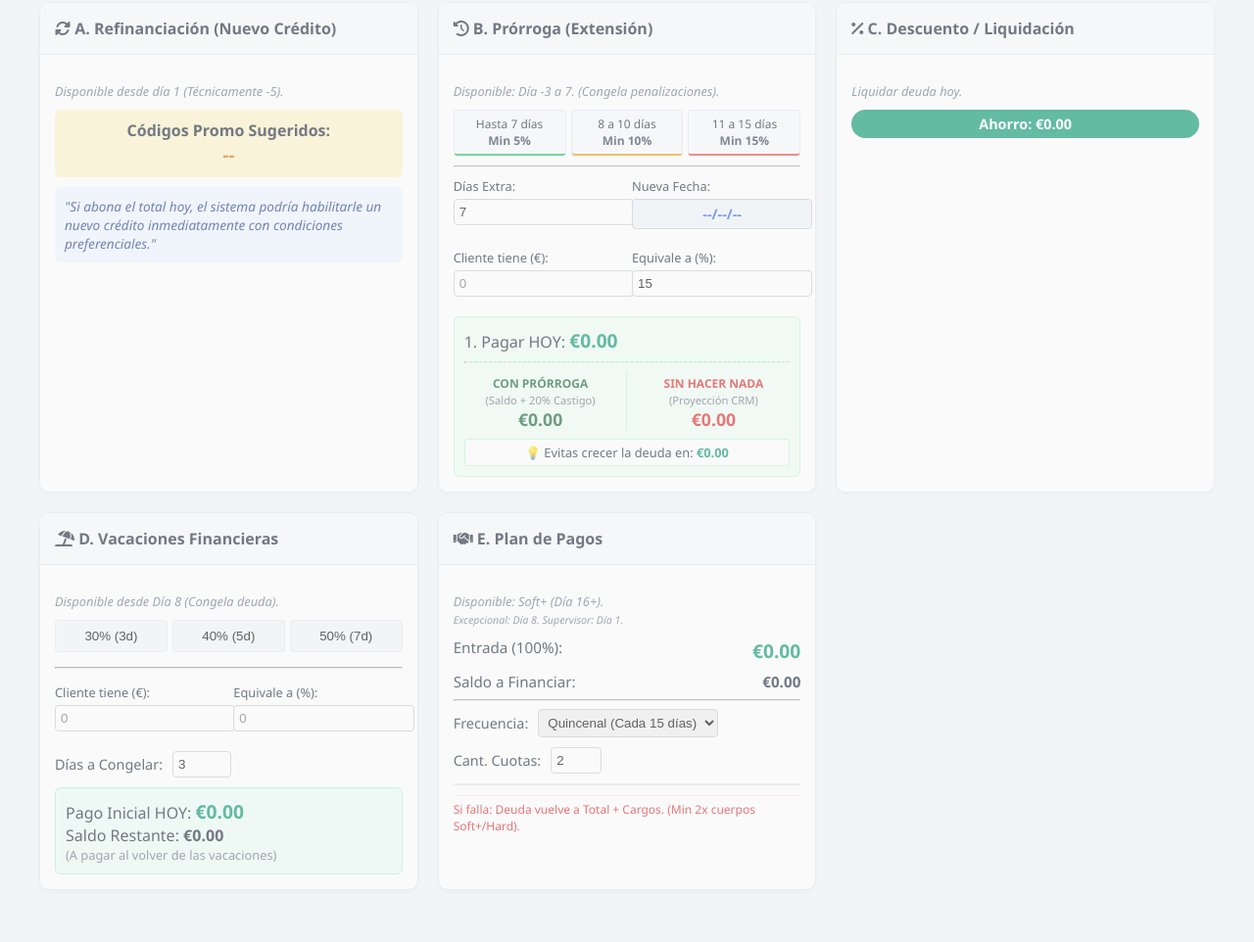
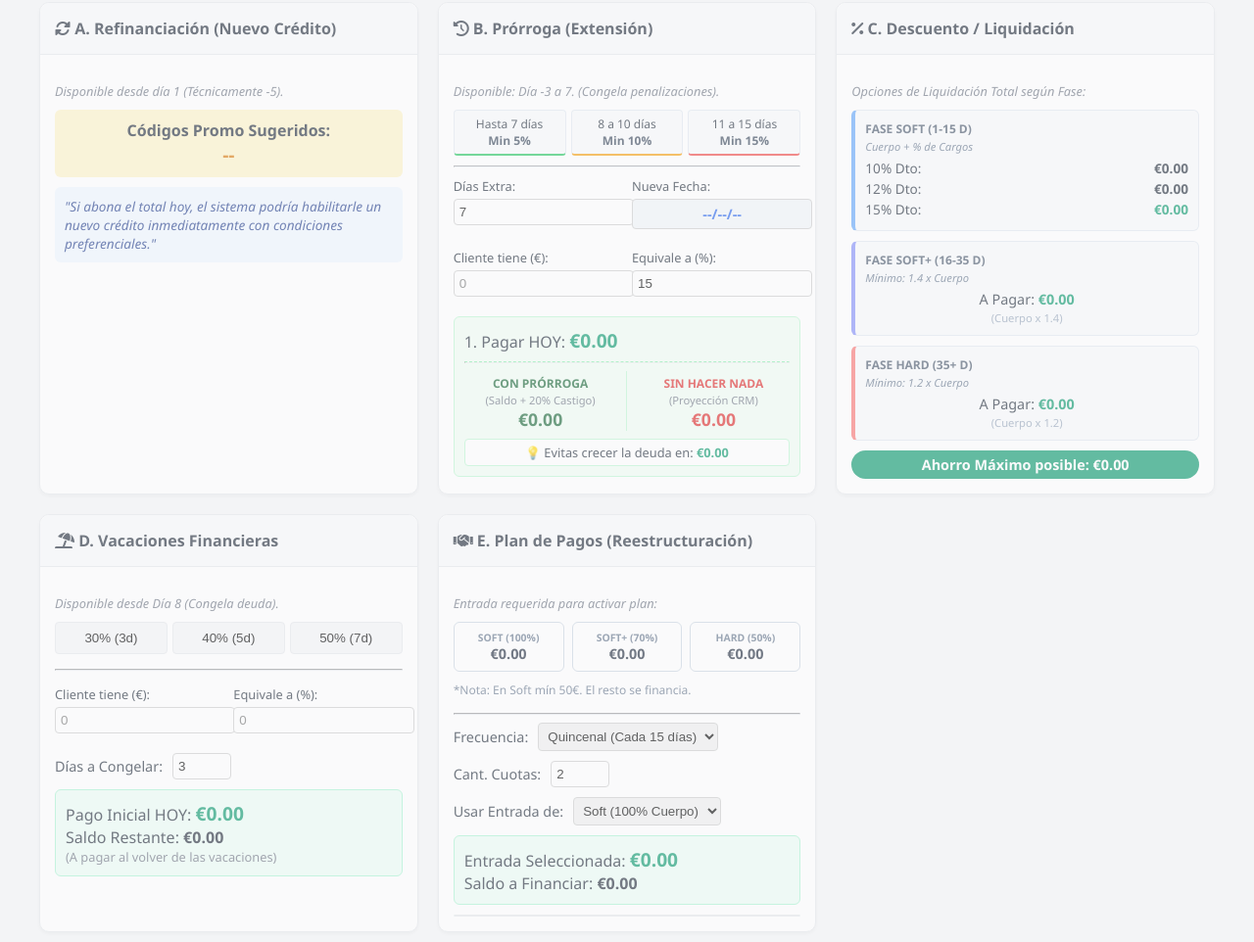
Before and after one commit to LizGeno/calculadoraPropuestasJob, a plain HTML site: page index.html in a window 1280 px wide. Shown: the part 380-1342 px from the top of the page at 98% size. Before the commit the page ends 1309 px from the top, so only its background shows below. Drawn offline with Linux system fonts and the light colour scheme.

Commit message:
version final tablero con comparativas

```diff
--- a/index.html
+++ b/index.html
@@ -152,23 +152,39 @@
         <div class="card" id="cardDescuento">
             <div class="card-header"><i class="fas fa-percentage"></i> C. Descuento / Liquidación</div>
             <div class="card-body">
-                <p class="status-text">Liquidar deuda hoy.</p>
+                <p class="status-text">Opciones de Liquidación Total según Fase:</p>
 
-                <div id="descSoft" style="display:none;">
-                    <p class="sub-label">Soft (1-15 días): % sobre Cargos (Total - Cuerpo)</p>
-                    <div class="calc-row"><span>10% Dto:</span> <strong id="dSoft10">€0.00</strong> (Paga)</div>
-                    <div class="calc-row"><span>12% Dto:</span> <strong id="dSoft12">€0.00</strong> (Paga)</div>
-                    <div class="calc-row"><span>15% Dto:</span> <strong id="dSoft15" class="money">€0.00</strong> (Paga)</div>
-                    <p class="note">Más de 15% requiere Supervisor.</p>
+                <div class="comparison-container">
+
+                    <div class="option-box soft-style">
+                        <div class="opt-title">FASE SOFT (1-15 d)</div>
+                        <div class="opt-desc">Cuerpo + % de Cargos</div>
+                        <div class="calc-row-sm">10% Dto: <strong id="dSoft10">€0.00</strong></div>
+                        <div class="calc-row-sm">12% Dto: <strong id="dSoft12">€0.00</strong></div>
+                        <div class="calc-row-sm">15% Dto: <strong id="dSoft15" class="highlight-val">€0.00</strong></div>
+                    </div>
+
+                    <div class="option-box softplus-style">
+                        <div class="opt-title">FASE SOFT+ (16-35 d)</div>
+                        <div class="opt-desc">Mínimo: 1.4 x Cuerpo</div>
+                        <div class="calc-row-center">
+                            A Pagar: <strong id="dSoftPlus" class="highlight-val">€0.00</strong>
+                        </div>
+                        <div class="opt-note">(Cuerpo x 1.4)</div>
+                    </div>
+
+                    <div class="option-box hard-style">
+                        <div class="opt-title">FASE HARD (35+ d)</div>
+                        <div class="opt-desc">Mínimo: 1.2 x Cuerpo</div>
+                        <div class="calc-row-center">
+                            A Pagar: <strong id="dHard" class="highlight-val">€0.00</strong>
+                        </div>
+                        <div class="opt-note">(Cuerpo x 1.2)</div>
+                    </div>
+
                 </div>
 
-                <div id="descHard" style="display:none;">
-                    <p class="sub-label">Política Multiplicador de Cuerpo</p>
-                    <div class="calc-row"><span>Oferta Inicial (2x):</span> <strong id="dHardStart">€0.00</strong></div>
-                    <div class="calc-row"><span>Mínimo (<span id="factorLabel">1.4</span>x):</span> <strong id="dHardMin" class="money">€0.00</strong></div>
-                    <p class="note" id="descHardNote"></p>
-                </div>
-                <div class="ahorro-tag" id="ahorroDisplay">Ahorro: €0.00</div>
+                <div class="ahorro-tag" id="ahorroDisplay">Ahorro Máximo posible: €0.00</div>
             </div>
         </div>
 
@@ -214,38 +230,61 @@
         </div>
 
         <div class="card" id="cardCuotas">
-            <div class="card-header"><i class="fas fa-handshake"></i> E. Plan de Pagos</div>
+            <div class="card-header"><i class="fas fa-handshake"></i> E. Plan de Pagos (Reestructuración)</div>
             <div class="card-body">
-                <p class="status-text">Disponible: Soft+ (Día 16+). <br><small>Excepcional: Día 8. Supervisor: Día 1.</small></p>
+                <p class="status-text">Entrada requerida para activar plan:</p>
 
-                <div class="calc-row">
-                    <span>Entrada (<span id="cuotaPorc">100</span>%):</span>
-                    <strong class="money" id="cuotaEntrada">€0.00</strong>
+                <div class="comparison-grid">
+                    <div class="entry-card">
+                        <span>SOFT (100%)</span>
+                        <strong id="entrySoft">€0.00</strong>
+                    </div>
+                    <div class="entry-card">
+                        <span>SOFT+ (70%)</span>
+                        <strong id="entrySoftPlus">€0.00</strong>
+                    </div>
+                    <div class="entry-card">
+                        <span>HARD (50%)</span>
+                        <strong id="entryHard">€0.00</strong>
+                    </div>
                 </div>
-                <div class="calc-row"><span>Saldo a Financiar:</span> <strong id="cuotaSaldo">€0.00</strong></div>
+                <p class="warning-note" style="margin-top:5px; margin-bottom:15px; border:none; color:#64748b;">
+                    *Nota: En Soft mín 50€. El resto se financia.
+                </p>
 
-                <hr>
+                <hr style="border-color: #e5e7eb;">
+
                 <div class="mini-inputs">
                     <label>Frecuencia:</label>
                     <select id="cuotaFreq" onchange="calcularCuotas()">
-                        <option value="15">Quincenal (Cada 15 días)</option>
+                        <option value="7">Semanal (Cada 7 días)</option>
+                        <option value="15" selected>Quincenal (Cada 15 días)</option>
                         <option value="30">Mensual (Cada 30 días)</option>
                     </select>
                 </div>
                 <div class="mini-inputs">
                     <label>Cant. Cuotas:</label>
-                    <input type="number" id="cuotaCant" value="2" min="1" max="6" oninput="calcularCuotas()">
+                    <input type="number" id="cuotaCant" value="2" min="1" max="12" oninput="calcularCuotas()">
+                </div>
+
+                <div class="mini-inputs">
+                    <label>Usar Entrada de:</label>
+                    <select id="cuotaBaseSelector" onchange="calcularCuotas()">
+                        <option value="SOFT">Soft (100% Cuerpo)</option>
+                        <option value="SOFT+">Soft+ (70% Cuerpo)</option>
+                        <option value="HARD">Hard (50% Cuerpo)</option>
+                    </select>
+                </div>
+
+                <div class="result-box">
+                    <div class="row">Entrada Seleccionada: <strong id="cuotaEntradaFinal" class="money">€0.00</strong></div>
+                    <div class="row">Saldo a Financiar: <strong id="cuotaSaldoFinal">€0.00</strong></div>
                 </div>
 
                 <div id="scheduleTable" class="schedule-list">
                     </div>
-
-                <p class="warning-note">Si falla: Deuda vuelve a Total + Cargos. (Min 2x cuerpos Soft+/Hard).</p>
             </div>
         </div>
-
-    </div>
-</div>
 
 <script src="script.js"></script>
 </body>
--- a/script.js
+++ b/script.js
@@ -201,63 +201,37 @@ function calcularProrrogaFinal() {
     document.getElementById('proDiferencia').innerText = fmt(diferencia);
 }
 
-// --- C. DESCUENTO ---
+// --- C. DESCUENTO (VISUALIZACIÓN TOTAL) ---
 function calcDescuentos() {
-    // Si no hay datos, no hacemos nada
     if (state.deuda === 0 || state.cuerpo === 0) return;
 
     const cargos = state.deuda - state.cuerpo;
-    const boxSoft = document.getElementById('descSoft');
-    const boxHard = document.getElementById('descHard');
-    const ahorroLabel = document.getElementById('ahorroDisplay');
 
-    if (state.fase === 'SOFT') {
-        // --- LÓGICA SOFT (1-15 Días) ---
-        boxSoft.style.display = 'block';
-        boxHard.style.display = 'none';
+    // 1. CÁLCULO SOFT (Siempre visible)
+    // Cuerpo + % de cargos restante
+    const pago10 = state.cuerpo + (cargos * 0.90);
+    const pago12 = state.cuerpo + (cargos * 0.88);
+    const pago15 = state.cuerpo + (cargos * 0.85);
 
-        // Fórmula: Cuerpo + (Cargos con descuento)
-        const pago10 = state.cuerpo + (cargos * 0.90); // Descuenta 10% de cargos
-        const pago12 = state.cuerpo + (cargos * 0.88); // Descuenta 12% de cargos
-        const pago15 = state.cuerpo + (cargos * 0.85); // Descuenta 15% de cargos
+    document.getElementById('dSoft10').innerText = fmt(pago10);
+    document.getElementById('dSoft12').innerText = fmt(pago12);
+    document.getElementById('dSoft15').innerText = fmt(pago15);
 
-        document.getElementById('dSoft10').innerText = fmt(pago10);
-        document.getElementById('dSoft12').innerText = fmt(pago12);
-        document.getElementById('dSoft15').innerText = fmt(pago15);
+    // 2. CÁLCULO SOFT+ (Siempre visible)
+    // Min 1.4 x Cuerpo
+    let softPlusVal = state.cuerpo * 1.4;
+    if (softPlusVal > state.deuda) softPlusVal = state.deuda; // Tope deuda real
+    document.getElementById('dSoftPlus').innerText = fmt(softPlusVal);
 
-        const ahorro = state.deuda - pago15;
-        ahorroLabel.innerText = "Ahorro Máx: " + fmt(ahorro);
+    // 3. CÁLCULO HARD (Siempre visible)
+    // Min 1.2 x Cuerpo
+    let hardVal = state.cuerpo * 1.2;
+    if (hardVal > state.deuda) hardVal = state.deuda; // Tope deuda real
+    document.getElementById('dHard').innerText = fmt(hardVal);
 
-    } else {
-        // --- LÓGICA HARD / SOFT+ (+16 Días) ---
-        boxSoft.style.display = 'none';
-        boxHard.style.display = 'block';
-
-        let factorMin = 1.4;
-        let note = "Soft+: Min 1.4 cuerpos";
-
-        if (state.fase === 'HARD') {
-            factorMin = 1.2;
-            note = "Hard: Min 1.2 cuerpos (Prioridad)";
-        }
-
-        // 1. Oferta Inicial (El PDF dice '2 cuerpos', pero no puede ser mayor a la deuda real)
-        let offerStart = state.cuerpo * 2;
-        if (offerStart > state.deuda) offerStart = state.deuda;
-
-        // 2. Oferta Mínima (El piso de la negociación)
-        let offerMin = state.cuerpo * factorMin;
-        // Seguridad: Si la oferta Min es mayor que la deuda actual, mostramos deuda
-        if (offerMin > state.deuda) offerMin = state.deuda;
-
-        document.getElementById('dHardStart').innerText = fmt(offerStart);
-        document.getElementById('dHardMin').innerText = fmt(offerMin);
-        document.getElementById('factorLabel').innerText = factorMin;
-        document.getElementById('descHardNote').innerText = note;
-
-        const ahorro = state.deuda - offerMin;
-        ahorroLabel.innerText = "Ahorro Máx: " + fmt(ahorro);
-    }
+    // Calcular ahorro máximo posible (usando la opción Hard como referencia extrema)
+    const ahorroMax = state.deuda - hardVal;
+    document.getElementById('ahorroDisplay').innerText = "Ahorro Máx Potencial: " + fmt(ahorroMax);
 }
 
 // --- D. VACACIONES FINANCIERAS ---
@@ -339,68 +313,76 @@ function getMinPorc(dias) {
     return 30;
 }
 
-// --- E. CUOTAS ---
+// --- E. CUOTAS (TODAS LAS OPCIONES + SEMANAL) ---
 function calcularCuotas() {
+    if (state.deuda === 0 || state.cuerpo === 0) return;
+
     const list = document.getElementById('scheduleTable');
     list.innerHTML = '';
 
-    if (state.deuda === 0) return;
+    // 1. CALCULAR TODAS LAS ENTRADAS POSIBLES
+    let entSoft = state.cuerpo * 1.0;
+    if (entSoft < 50) entSoft = 50; // Mínimo 50€ regla Soft
+    if (entSoft > state.deuda) entSoft = state.deuda;
 
-    // 1. Determinar Entrada Mínima según fase
-    let factorEntrada = 1.0; // Soft Default
-    let minEntradaNominal = 50;
+    let entSoftPlus = state.cuerpo * 0.70;
+    if (entSoftPlus > state.deuda) entSoftPlus = state.deuda;
 
-    if (state.fase === 'SOFT+') factorEntrada = 0.70;
-    if (state.fase === 'HARD') factorEntrada = 0.50;
+    let entHard = state.cuerpo * 0.50;
+    if (entHard > state.deuda) entHard = state.deuda;
 
-    let entrada = state.cuerpo * factorEntrada;
+    // Mostrar en las tarjetas superiores
+    document.getElementById('entrySoft').innerText = fmt(entSoft);
+    document.getElementById('entrySoftPlus').innerText = fmt(entSoftPlus);
+    document.getElementById('entryHard').innerText = fmt(entHard);
 
-    // Regla Soft: bajar hasta 50 eur min
-    if (state.fase === 'SOFT' && entrada < 50) entrada = 50;
+    // 2. DETERMINAR ENTRADA ACTIVA PARA EL CALENDARIO
+    // Basado en lo que el usuario elija en el selector "Usar Entrada de:"
+    const baseSeleccionada = document.getElementById('cuotaBaseSelector').value;
+    let entradaFinal = 0;
 
-    // Input visual
-    document.getElementById('cuotaPorc').innerText = (factorEntrada * 100);
-    document.getElementById('cuotaEntrada').innerText = fmt(entrada);
+    if (baseSeleccionada === 'SOFT') entradaFinal = entSoft;
+    else if (baseSeleccionada === 'SOFT+') entradaFinal = entSoftPlus;
+    else if (baseSeleccionada === 'HARD') entradaFinal = entHard;
 
-    const saldoFinanciar = state.deuda - entrada;
-    document.getElementById('cuotaSaldo').innerText = fmt(saldoFinanciar);
+    document.getElementById('cuotaEntradaFinal').innerText = fmt(entradaFinal);
+
+    const saldoFinanciar = state.deuda - entradaFinal;
+    document.getElementById('cuotaSaldoFinal').innerText = fmt(saldoFinanciar);
 
     if (saldoFinanciar <= 0) {
-        list.innerHTML = '<div style="padding:10px; color:green">La entrada cubre la deuda.</div>';
+        list.innerHTML = '<div style="padding:10px; color:green; text-align:center;">La entrada cubre el total de la deuda.</div>';
         return;
     }
 
-    // 2. Generar Calendario
+    // 3. GENERAR CALENDARIO
     const freq = parseInt(document.getElementById('cuotaFreq').value);
     let cant = parseInt(document.getElementById('cuotaCant').value);
 
-    // Validar Restricciones
-    // 30 dias max 3 cuotas
-    if (freq === 30 && cant > 3) {
-        cant = 3;
-        document.getElementById('cuotaCant').value = 3;
-        alert("Máximo 3 cuotas para plazos mensuales.");
+    // Validaciones de frecuencia (puedes ajustar los máximos a tu gusto)
+    if (freq === 30 && cant > 3) { // Mensual max 3
+        alert("Para mensual, máximo 3 cuotas.");
+        cant = 3; document.getElementById('cuotaCant').value = 3;
     }
-    // 15 dias max 6 cuotas
-    if (freq === 15 && cant > 6) {
-        cant = 6;
-        document.getElementById('cuotaCant').value = 6;
+    if (freq === 15 && cant > 6) { // Quincenal max 6
+        cant = 6; document.getElementById('cuotaCant').value = 6;
+    }
+    if (freq === 7 && cant > 12) { // Semanal max 12 (ejemplo)
+        cant = 12; document.getElementById('cuotaCant').value = 12;
     }
 
     const montoCuota = saldoFinanciar / cant;
     const hoy = new Date();
 
     let html = '';
-
-    // Fila Entrada
-    html += `<div class="schedule-item" style="background:#eff6ff; font-weight:bold">
-                <span>HOY (Entrada)</span> <span>${fmt(entrada)}</span>
+    // Fila Entrada (Hoy)
+    html += `<div class="schedule-item" style="background:#eff6ff; font-weight:bold; border-left: 4px solid #3b82f6;">
+                <span>HOY (Entrada ${baseSeleccionada})</span> <span>${fmt(entradaFinal)}</span>
              </div>`;
 
     for (let i = 1; i <= cant; i++) {
         const fechaPago = new Date();
         fechaPago.setDate(hoy.getDate() + (i * freq));
-
         const fechaStr = fechaPago.toLocaleDateString('es-ES', {day: '2-digit', month: '2-digit'});
 
         html += `<div class="schedule-item">
@@ -413,8 +395,6 @@ function calcularCuotas() {
 
 
 
-
-
 // Inicializar
 window.onload = () => {
     // Valores demo
--- a/style.css
+++ b/style.css
@@ -163,3 +163,51 @@ body { font-family: 'Segoe UI', sans-serif; background: var(--bg); color: var(--
 .ref-item.low { border-bottom: 2px solid #22c55e; } /* Verde - 5% */
 .ref-item.med { border-bottom: 2px solid #f59e0b; } /* Naranja - 10% */
 .ref-item.high { border-bottom: 2px solid #ef4444; } /* Rojo - 15% */
+
+
+/* --- ESTILOS NUEVOS PARA VISTAS COMPARATIVAS --- */
+
+/* Contenedor Descuentos */
+.comparison-container {
+    display: flex;
+    flex-direction: column;
+    gap: 10px;
+}
+
+.option-box {
+    border: 1px solid #e2e8f0;
+    border-radius: 6px;
+    padding: 10px;
+    background: #f8fafc;
+}
+
+/* Colores sutiles para diferenciar fases */
+.soft-style { border-left: 4px solid #60a5fa; }
+.softplus-style { border-left: 4px solid #818cf8; }
+.hard-style { border-left: 4px solid #f87171; }
+
+.opt-title { font-size: 0.75rem; font-weight: bold; text-transform: uppercase; color: #475569; margin-bottom: 2px; }
+.opt-desc { font-size: 0.7rem; color: #64748b; font-style: italic; margin-bottom: 5px; }
+.opt-note { font-size: 0.7rem; color: #94a3b8; text-align: center; margin-top: 2px; }
+
+.calc-row-sm { display: flex; justify-content: space-between; font-size: 0.85rem; margin-bottom: 2px; }
+.calc-row-center { text-align: center; font-size: 0.9rem; }
+.highlight-val { color: #059669; font-weight: 800; }
+
+/* Grilla de Entradas (Cuotas) */
+.comparison-grid {
+    display: grid;
+    grid-template-columns: 1fr 1fr 1fr;
+    gap: 8px;
+}
+.entry-card {
+    background: #fff;
+    border: 1px solid #cbd5e1;
+    border-radius: 6px;
+    padding: 8px 4px;
+    text-align: center;
+    display: flex;
+    flex-direction: column;
+}
+.entry-card span { font-size: 0.65rem; font-weight: bold; color: #64748b; }
+.entry-card strong { font-size: 0.9rem; color: #1e293b; }
```
